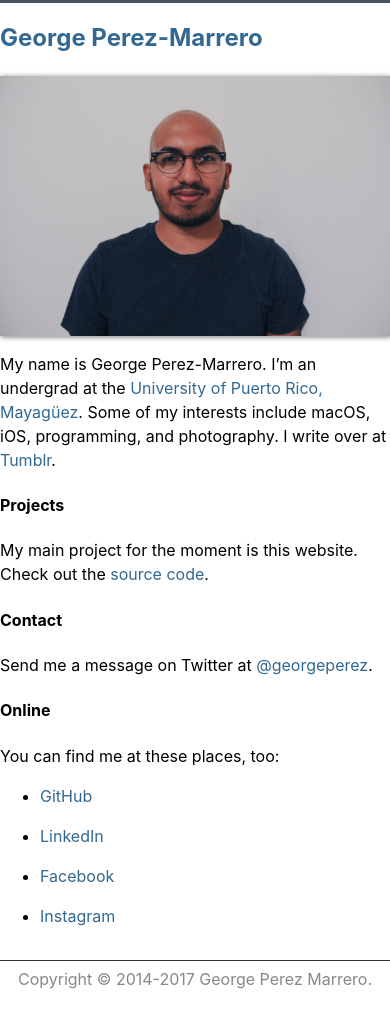
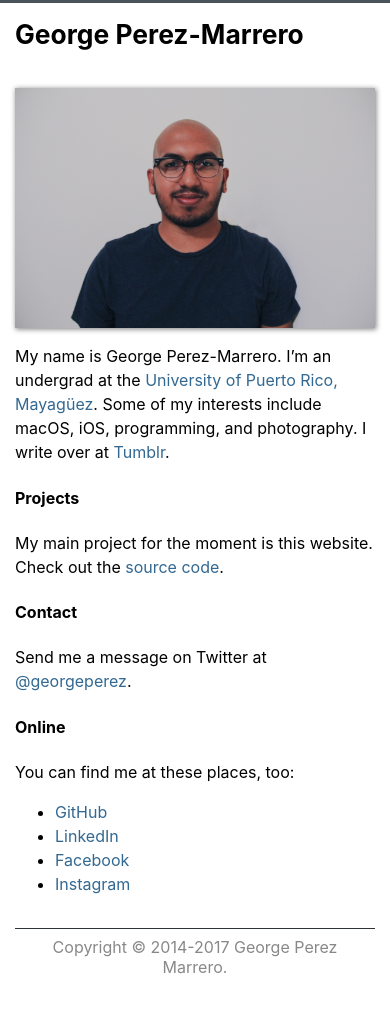
Before and after one commit to georgeperez/titanpointe.org, a Jekyll site: the page built from index.html, in a window 390 px wide. Built offline with Jekyll 4.4.1, drawn with Linux system fonts in a browser that asks for light colours.

Commit message:
Some code style changes, plus actual style changes

```diff
--- a/assets/css/style.css
+++ b/assets/css/style.css
@@ -6,20 +6,27 @@ body {
   background-color: #ffffff;
   border-top: 3px solid #4a525a;
   font-family: -apple-system, 'BlinkMacSystemFont', 'Helvetica Neue', sans-serif;
-  font-size: 1.125em;
+  font-size: 1.135em;
   word-wrap: break-word;
   -webkit-text-size-adjust: 100%;
   text-rendering: optimizeLegibility;
 }
 
-a, a:active, a:visited {
+a,
+a:active,
+a:visited {
   color: #326891;
   text-decoration: none
 }
 a:hover {
-  color: #538fbc
+  color: #538fbc;
 }
-h1, h2, h3, h4, h5, h6 {
+h1,
+h2,
+h3,
+h4,
+h5,
+h6 {
   color: #000000;
 }
 footer {
@@ -36,40 +43,30 @@ footer a {
 footer p {
   margin: 0.5em;
 }
-.printonly {
-  display: none
-}
 
 /* MASTHEAD */
 
-#masthead {
+#title {
   width: 650px;
   padding-top: 0;
   margin-top: 0;
   font-size: 1.4em;
   color: #000000;
+
 }
-#mastheadtext {
-  font-size: .9em
-}
-#masthead h1 {
+#title h1 {
   font-weight: bold;
   font-size: 2em;
-  margin-top: 0;
+  margin-top: 0.05em;
   padding-top: 0.15em;
   margin-bottom: 0.05em;
 }
-/*#masthead a, #masthead a:active, #masthead a:visited {
-  color: #326891
-}*/
-#masthead h1 a, #masthead h1 a:active, #masthead h1 a:visited {
+#title h1 a,
+#title h1 a:active,
+#title h1 a:visited {
   color: #000000;
-  text-decoration: none;
 }
-#masthead h1 a:hover {
-  color: #326891;
-}
-#masthead p {
+#title p {
   margin: 0;
   padding: 0;
 }
@@ -90,14 +87,12 @@ article header p {
 article header a {
   text-decoration: none
 }
-section#posts {
+section#container {
   position: relative;
   display: block;
   width: 650px;
   margin: 0 auto;
 }
-
-/* POSTS - TITLE */
 
 h2 {
   font-size: 1.5em;
@@ -105,19 +100,13 @@ h2 {
   line-height: 1.25;
   font-weight: 500;
 }
-h2 a, h2 a:active, h2 a:visited {
+
+h2 a,
+h2 a:active,
+h2 a:visited {
   color: #000000;
   text-decoration: none;
 }
-
-/* POSTS - EXTERNAL LINKS */
-
-h2 a.link, h2 a:active.link, h2 a:visited.link {
-  color: #326891;
-  text-decoration: underline;
-}
-
-/* POSTS - CONTENT */
 
 h3 {
   font-size: 1.25em;
@@ -125,15 +114,7 @@ h3 {
   margin-top: 2em;
   margin-bottom: 1em;
 }
-b, strong {
-  font-weight: 600;
-}
-blockquote {
-  margin: 0 18px 18px 18px;
-  color: #666;
-  padding-left: 10px;
-  border-left: 4px solid #eee
-}
+
 img {
   box-shadow: .5px .5px 5px 1px #888;
   max-width: 100%;
@@ -141,27 +122,14 @@ img {
   display: block;
   margin: 10px auto
 }
-li {
-  margin: 1em 0;
-}
-pre, code {
-  font-family: 'SF Mono', 'Menlo', 'Source Code Pro', Monaco;
-  overflow: auto;
-  font-size: 11px;
-  padding: 1em;
-
-}
-.permalink {
-  color: #326891;
-}
 
 /* Responsive design stuff */
 
 @media (max-width: 680px) {
-  section#posts {
+  section#container {
     width: calc(100vw - 30px);
   }
-  #masthead {
+  #title {
     height: 110px;
   }
 }
@@ -169,24 +137,21 @@ pre, code {
   body {
     font-size: 1em;
   }
-  #masthead {
+  #title {
     width: 100%;
     font-size: 1.1em;
   }
-  #masthead h1 {
+  #title h1 {
     padding-top: 0.50em;
     font-size: 1.5em;
   }
-  #masthead {
+  #title {
     height: 60px;
   }
 }
 @media (max-width: 360px) {
-  #masthead {
-    font-size: 1.120em;
-  }
-  pre, code {
-    font-size: 5px
+  #title {
+    font-size: 1em;
   }
 }
 @media print {
@@ -194,30 +159,22 @@ pre, code {
     color: #888;
   }
 
-  #masthead {
+  #title {
     color: #888;
   }
 
-  .noprint {
-    display: none;
-  }
-
-  .printonly {
-    display: inline
-  }
-
-  #masthead {
+  #title {
     width: 100%;
     height: auto;
   }
 
-  #masthead h1 {
+  #title h1 {
     margin: 0;
     font-size: 0.5em;
     color: #444
   }
 
-  #mastheadtext {
+  #titletext {
     font-size: 10pt;
   }
 
@@ -230,7 +187,7 @@ pre, code {
     border: 0
   }
 
-  section#posts {
+  section#container {
     position: static;
     margin: 0;
     width: 100%
@@ -240,7 +197,15 @@ pre, code {
     margin-top: 2em
   }
 
-  #masthead a, #masthead a:active, #masthead a:visited, #masthead h1 a, #masthead h1 a:active, #masthead h1 a:visited, a, a:active, a:visted {
+  #title a,
+  #title a:active,
+  #title a:visited,
+  #title h1 a,
+  #title h1 a:active,
+  #title h1 a:visited,
+  a,
+  a:active,
+  a:visted {
     color: #0000000
   }
 
```
